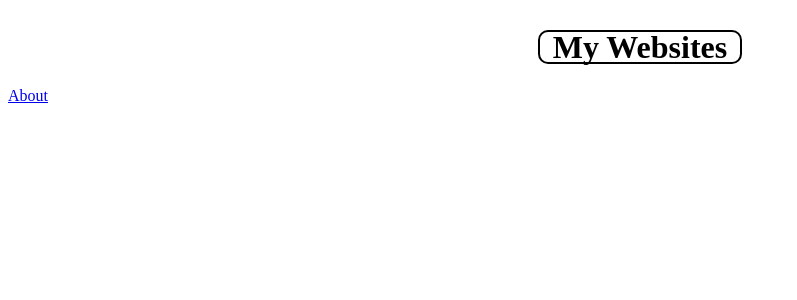
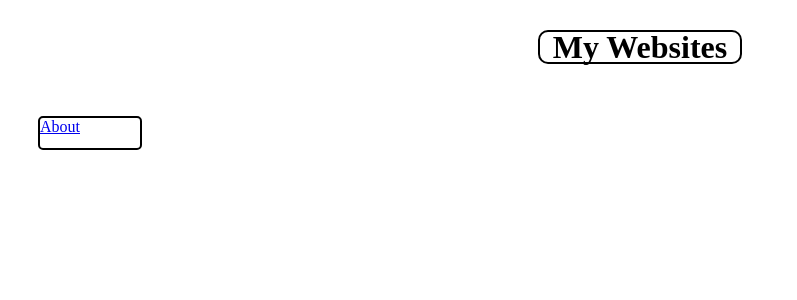
Before and after one commit to mathmaniac88/mathmaniac88.github.io, a Jekyll site: the page about.html, which Jekyll copies as it is, in a window 1280 px wide. Shown: the top 300 px of the page, without its empty margins (0-797 px from the left). Built offline with Jekyll 4.4.1, drawn with Linux system fonts in a browser that asks for light colours.

Commit message:
Update about.html

```diff
--- a/about.html
+++ b/about.html
@@ -7,7 +7,7 @@
 <body>
 <center><div></div><h1>My Websites</h1></center>
 <nav>
-  <a href="/about.html">About</a>
+  <div class="nav-about"><a href="/about.html">About</a></div>
 </nav>
 <style>
 div{
@@ -38,10 +38,17 @@ div{
   width:200px;
   height:30px;
   border-radius:10px;
-  margin-top:30px;
+  margin-top:30px
 }
 h1{
-  margin-top:-35px;
+  margin-top:-35px
+}
+.nav-about{
+  margin-top:50px;
+  margin-left:30px;
+  width:100px;
+  height:30px;
+  border-radius:5px
 }
 </style>
 </body>
```
